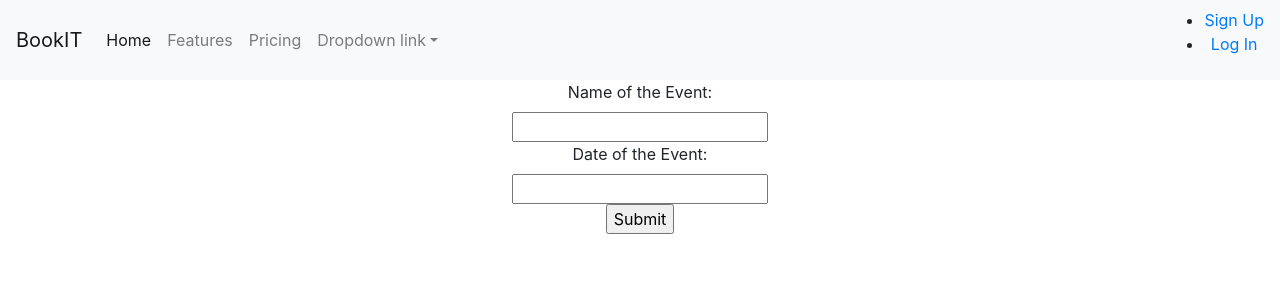
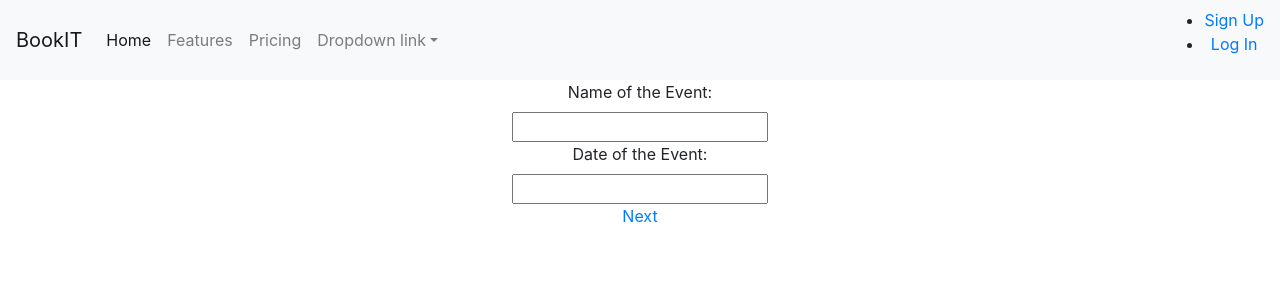
Before and after one commit to AlexMSMF/BookIT-client, a React (Create React App) app: page /createEvent in a window 1280 px wide. Shown: the top 300 px of the page. Built offline with nearby package versions, Linux system fonts and the light colour scheme.

Commit message:
passos 1 e 2 criados para criar um evento, falta o 3 passo para convidar os guests e enviar tudo para a base de dados

```diff
--- a/src/App.js
+++ b/src/App.js
@@ -118,12 +118,11 @@ class App extends Component {
               <Login loginFbaseUser={this.loginFbaseUser} {...props} />
             )}
           />
-          <Route exact path="/createEvent" component={CreateEvent} />
           <Route exact path="/events" component={EventList} />
           <Route
             exact
             path="/createEvent"
-            render={props => <CreateEvent jwt={this.state.jwt} {...props} />}
+            render={props => <CreateEvent jwt={this.state.jwt} {...props}/>}
           />
           <Route exact path="/events/:id" component={EventDetails} />
           <Route exact path="/zomato" component={ZomatoApi} />
--- a/src/components/events/CreateEvent.js
+++ b/src/components/events/CreateEvent.js
@@ -11,32 +11,32 @@ class CreateEvent extends Component {
     };
   }
 
-  handleFormSubmit = event => {
-    event.preventDefault();
-    const name = this.state.name;
-    const date = this.state.date;
-    axios
-      .post("http://localhost:5000/api/events", { name, date })
-      .then((res) => {
-        // this.props.getData();
-        console.log(`=>`, res)
-        this.setState({
-            name: "",
-            date: "",
-          });
-        this.props.hist.push(`/zomato/${res.data._id}`);
-      })
-      .catch(error => console.log(error));
-  };
+  // handleFormSubmit = event => {
+  //   console.log('hist', this.props.history)
+  //   event.preventDefault();
+  //   const name = this.state.name;
+  //   const date = this.state.date;
+  //   axios
+  //     .post("http://localhost:5000/api/events", { name, date })
+  //     .then((res) => {
+  //       //this.props.getData();
+  //       console.log(`=>`, res)
+  //       this.setState({
+  //         name: "",
+  //         date: "",
+  //       });
+  //       this.props.history.push('/zomato');
+  //       //${res.data._id}
+  //     })
+  //     .catch(error => console.log(error));
+  // };
 
   handleChange = event => {
     const { name, value } = event.target;
     this.setState({ [name]: value });
   };
 
-  handleClickSubmit = event => {
-    this.setState();
-  };
+
 
   render() {
     return (
@@ -58,9 +58,17 @@ class CreateEvent extends Component {
             value={this.state.date}
             onChange={e => this.handleChange(e)}
           />
+          <br />
+            <Link to={{
+              pathname: '/zomato',
+              state: {
+                name: this.state.name,
+                date: this.state.date
+              }
+            }}>Next</Link>
         </form>
-        <input type="submit" value="Submit" />
-        {/* <Link type="submit" to="/zomato">Next</Link> */}
+
+
       </div>
     );
   }
--- a/src/components/events/EventList.js
+++ b/src/components/events/EventList.js
@@ -12,7 +12,7 @@ class EventList extends Component {
 
   getAllEvents = () => {
     axios.get(`http://localhost:5000/api/events`).then(responseFromApi => {
-      //console.log(responseFromApi.data)
+      console.log(responseFromApi.data)
       this.setState({
         listOfEvents: responseFromApi.data
       });
@@ -20,7 +20,7 @@ class EventList extends Component {
   };
 
   componentDidMount() {
-    console.log(this.props.history);
+    //console.log(this.props.history);
     this.getAllEvents();
   }
 
@@ -46,11 +46,11 @@ class EventList extends Component {
         </div>
         <div style={{ width: "40%", float: "right" }}>
           <h3>Create your Event</h3>
-          <CreateEvent
+          {/* <CreateEvent
             hist={this.props.history}
             getData={() => this.getAllEvents()}
-          />
-          {/* <Link to='/createEvent'>HERE!</Link> */}
+          /> */}
+          <Link to='/createEvent'>HERE!</Link>
         </div>
       </div>
     );
--- a/src/components/events/ZomatoApi.js
+++ b/src/components/events/ZomatoApi.js
@@ -55,14 +55,23 @@ class ZomatoApi extends Component {
       });
   }
 
-  componentDidMount() {
+  // componentDidMount() {
 
-  }
+  // }
 
   render() {
+    const date = this.props.location.state.date
+    const name = this.props.location.state.name
+
     return (
       <div>
-        <form onSubmit={this.handleFormSubmit}>
+        <div style={{ width: "60%", float: "left" }}>
+          {name}
+          <br/>
+          {date}
+        </div>
+
+        <form onSubmit={this.handleFormSubmit} style={{ width: "40%", float: "right" }}>
           <label>City of the Event: </label>
           <br />
           <select
```
Also changed, not shown: 1 other file (tests, documents, lock files or other folders).
